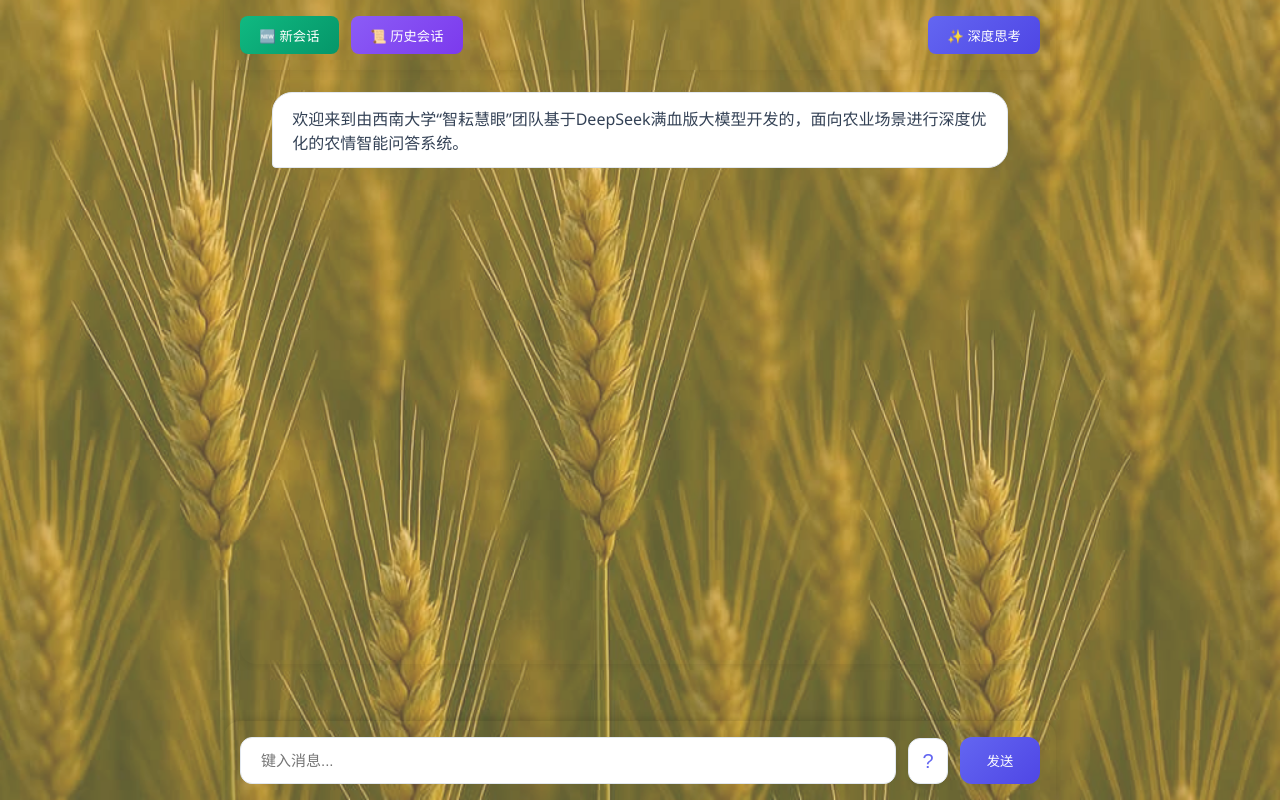
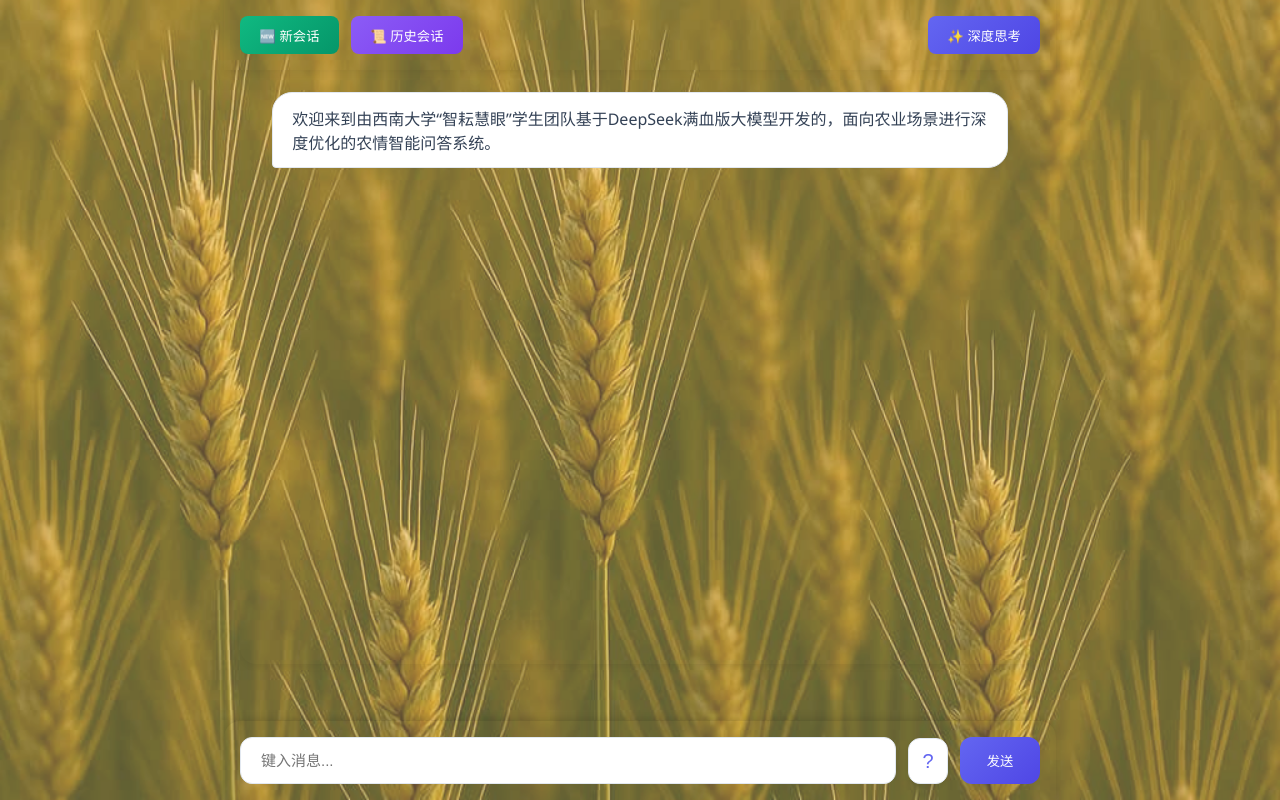
Before and after one commit to xiaoeyuSWU/nongye, a plain HTML site: page huigun.html in a window 1280 px wide. Both pictures are taken after a click on the button "🆕 新会话". Drawn offline with nearby package versions, Linux system fonts and the light colour scheme.

Commit message:
Update huigun.html

```diff
--- a/huigun.html
+++ b/huigun.html
@@ -435,7 +435,7 @@
     <div id="help-modal">
         <div class="modal-content">
             <p>
-                我由西南大学“智耘慧眼”团队基于DeepSeek满血版大模型开发，面向农业场景进行深度优化。🤖<br>
+                我由西南大学“智耘慧眼”学生团队基于DeepSeek满血版大模型开发，面向农业场景进行深度优化。🤖<br>
                 我可以帮助农民更好地管理作物、识别问题和获取种植建议，是一个真正“接地气”的AI助手。😊<br>
                 比如，你可以试着问我，“我家水稻🌾最近有钻心虫，该打什么药？”
             </p>
@@ -489,7 +489,7 @@
         let chatHistory = [
             {
                 role: "system",
-                content: "你是由西南大学“智耘慧眼”团队研发的智能助手，专为农业领域服务。你基于满血版DeepSeek大模型，并经过大量农业场景的数据精细微调，因此你特别擅长识别农作物生长状态、病虫害诊断、田间管理、种植建议等农业相关问题。你使用友善、活泼、简洁易懂的语气进行交流，回答清晰直接，适合农民和农业从业者阅读理解。回答必须使用Markdown格式，并适当加入两三个emoji增加亲和力。"
+                content: "你是由西南大学“智耘慧眼”学生团队研发的智能助手，专为农业领域服务。你基于满血版DeepSeek大模型，并经过大量农业场景的数据精细微调，因此你特别擅长识别农作物生长状态、病虫害诊断、田间管理、种植建议等农业相关问题。你使用友善、活泼、简洁易懂的语气进行交流，回答清晰直接，适合农民和农业从业者阅读理解。回答必须使用Markdown格式，并适当加入两三个emoji增加亲和力。"
             }
         ];
         let currentSessionId = Date.now().toString();
@@ -516,14 +516,14 @@
             chatHistory = [
                 {
                     role: "system",
-                    content: "你是由西南大学“智耘慧眼”团队研发的智能助手，专为农业领域服务。你基于满血版DeepSeek大模型，并经过大量农业场景的数据精细微调，因此你特别擅长识别农作物生长状态、病虫害诊断、田间管理、种植建议等农业相关问题。你使用友善、活泼、简洁易懂的语气进行交流，回答清晰直接，适合农民和农业从业者阅读理解。回答必须使用Markdown格式，并适当加入两三个emoji增加亲和力。"
+                    content: "你是由西南大学“智耘慧眼”学生团队研发的智能助手，专为农业领域服务。你基于满血版DeepSeek大模型，并经过大量农业场景的数据精细微调，因此你特别擅长识别农作物生长状态、病虫害诊断、田间管理、种植建议等农业相关问题。你使用友善、活泼、简洁易懂的语气进行交流，回答清晰直接，适合农民和农业从业者阅读理解。回答必须使用Markdown格式，并适当加入两三个emoji增加亲和力。"
                 },
                 {
                     role: "assistant",
-                    content: "欢迎来到由西南大学“智耘慧眼”团队基于DeepSeek满血版大模型开发的，面向农业场景进行深度优化的农情智能问答系统。"
+                    content: "欢迎来到由西南大学“智耘慧眼”学生团队基于DeepSeek满血版大模型开发的，面向农业场景进行深度优化的农情智能问答系统。"
                 }
             ];
-            appendMessage('bot', "欢迎来到由西南大学“智耘慧眼”团队基于DeepSeek满血版大模型开发的，面向农业场景进行深度优化的农情智能问答系统。", false);
+            appendMessage('bot', "欢迎来到由西南大学“智耘慧眼”学生团队基于DeepSeek满血版大模型开发的，面向农业场景进行深度优化的农情智能问答系统。", false);
         });
 
 
@@ -661,7 +661,7 @@
             }
 
             // 始终显示欢迎语
-            const welcomeMessage = "欢迎来到由西南大学“智耘慧眼”团队基于DeepSeek满血版大模型开发的，面向农业场景进行深度优化的农情智能问答系统。";
+            const welcomeMessage = "欢迎来到由西南大学“智耘慧眼”学生团队基于DeepSeek满血版大模型开发的，面向农业场景进行深度优化的农情智能问答系统。";
             chatHistory.push({ role: "assistant", content: welcomeMessage });
             appendMessage('bot', welcomeMessage, false); // 不使用 Markdown
         });
```
